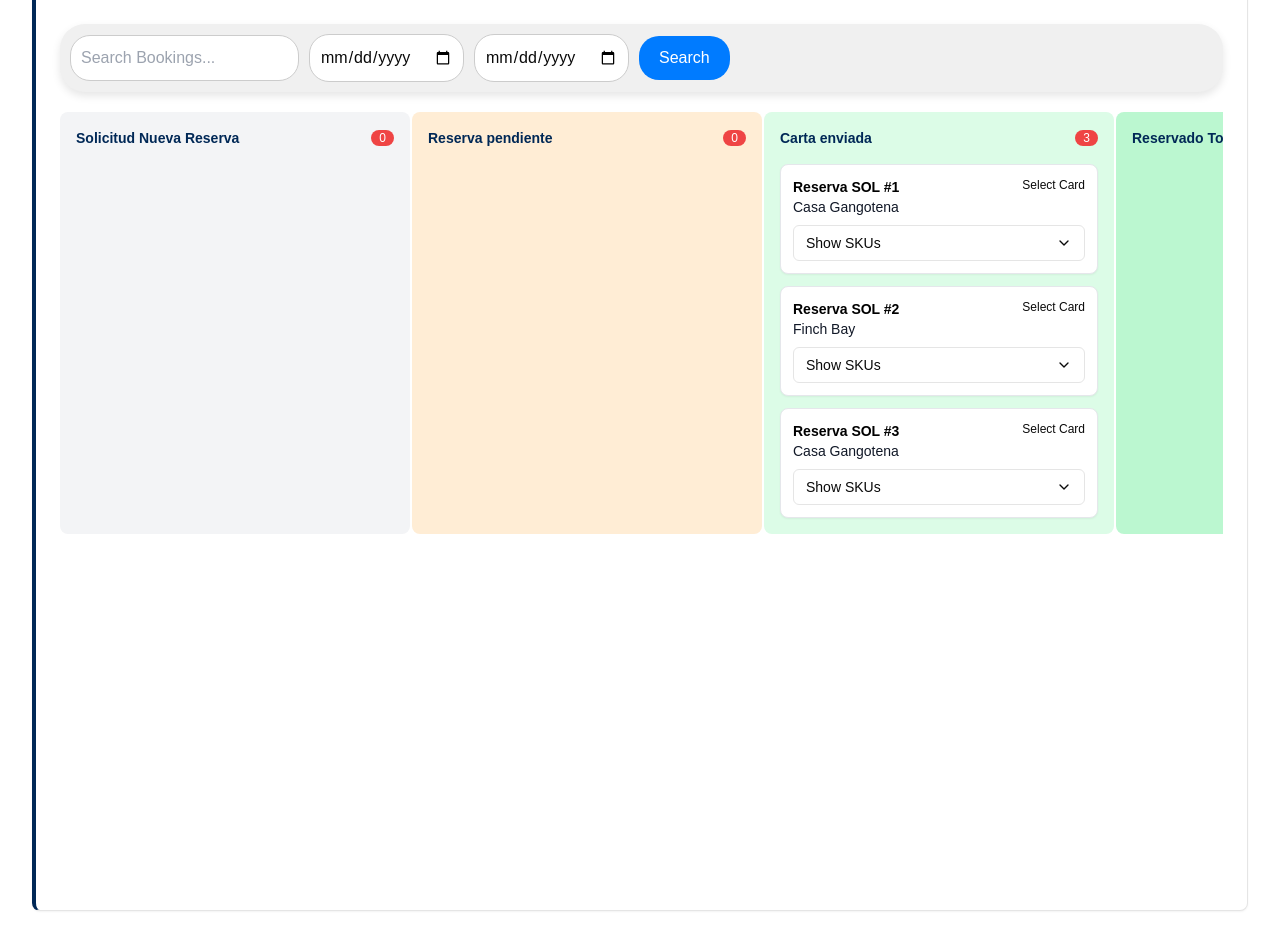
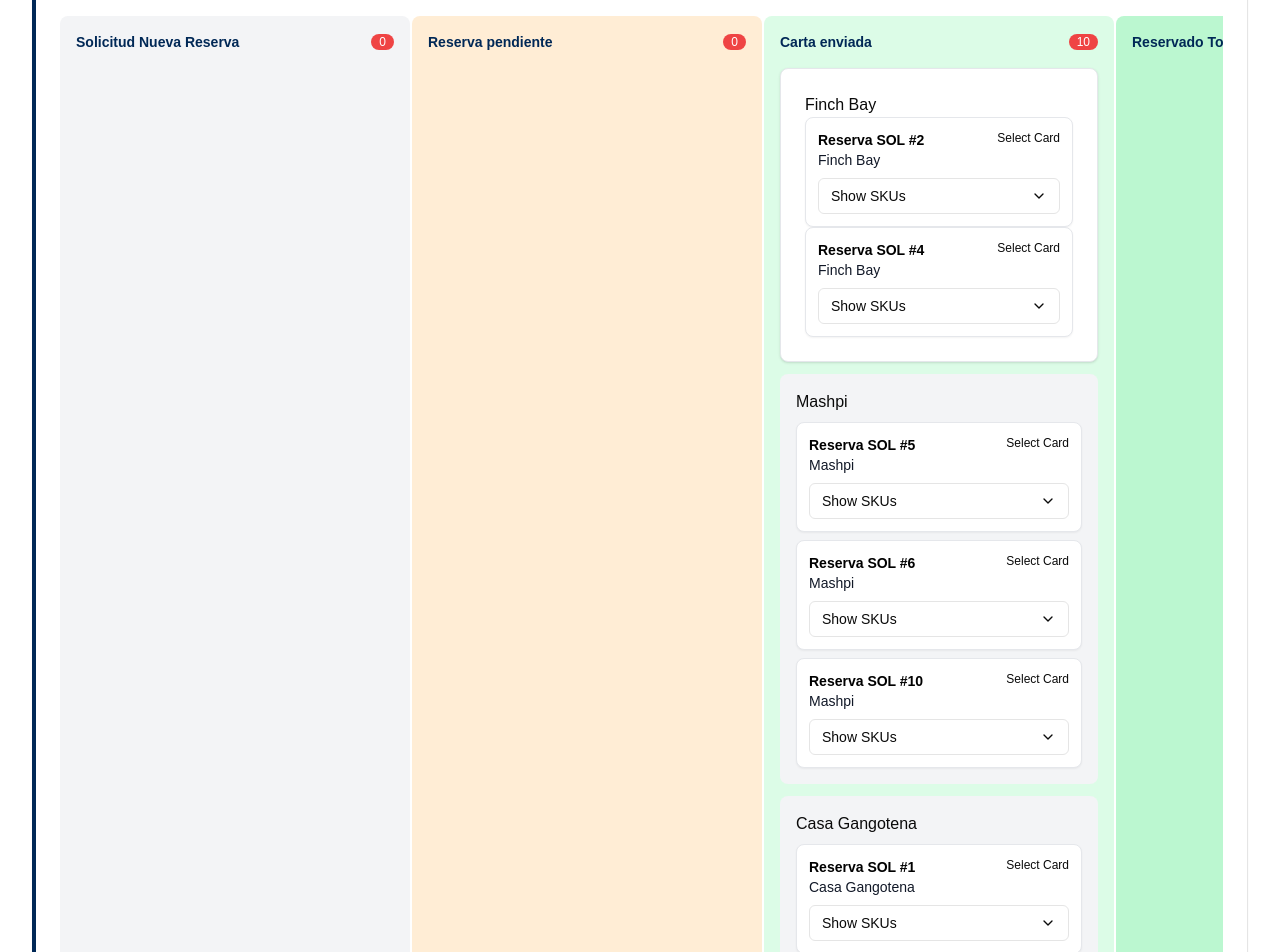
Before and after one commit to jvalverde-arch/kanban, a Next.js app: page /reservas/hoteles in a window 1280 px wide. Shown: the part 120-1072 px from the top of the page. Built offline with nearby package versions, Linux system fonts and the light colour scheme.

Commit message:
kanban card provider

```diff
--- a/components/kanban-board.tsx
+++ b/components/kanban-board.tsx
@@ -65,7 +65,7 @@ const generateMockTasks = (type: string): Task[] => {
   })) */
 
 
-    return Array.from({length:3}, (_, i) => ({
+    return Array.from({length:10}, (_, i) => ({
       provider: providers[Math.floor(Math.random() * 3)],
       id: `${types[type as keyof typeof types]}-${i + 1000}`,
       title: `Reserva ${types[type as keyof typeof types]} #${i + 1}`,
@@ -354,26 +354,23 @@ const updateTask = (updatedTask: Task) => {
 };
 
   return (
-    <div>
-      <div className="mb-5 mt-2">
-      <SearchBar
-      tasks={tasks}
-      onSearch={setATask}
-      setTasks={setTasks}
-       />
-      </div>
     <div className="grid grid-cols-7 gap-[22em] overflow-x-auto">
   {columns.map((column) => (
     <KanbanColumn
       count={count[column.id]}
       key={column.id}
       title={column.title}
-          onDragOver={handleDragOver} // Ahora está definido
+      onDragOver={handleDragOver}
       onDrop={(e) => handleDrop(e, column.id)}
       color={column.color}
     >
+      {/* Proveedor: Finch Bay */}
+      {tasks.some(task => task.state === column.id && task.provider === "Finch Bay") && (
+        <div className="max-w-sm p-6 bg-white border border-gray-200 rounded-lg shadow dark:bg-gray-800 dark:border-gray-700">
+
+          <h1>Finch Bay</h1>
           {tasks
-            .filter(task => task.state === column.id)
+            .filter(task => task.state === column.id && task.provider === "Finch Bay")
             .map((task) => (
               <motion.div
                 key={task.id}
@@ -389,6 +386,57 @@ const updateTask = (updatedTask: Task) => {
                 />
               </motion.div>
             ))}
+        </div>
+      )}
+
+      {/* Proveedor: Mashpi */}
+      {tasks.some(task => task.state === column.id && task.provider === "Mashpi") && (
+        <div className="flex flex-col rounded-lg gap-2 bg-gray-100 p-4">
+          <h1>Mashpi</h1>
+          {tasks
+            .filter(task => task.state === column.id && task.provider === "Mashpi")
+            .map((task) => (
+              <motion.div
+                key={task.id}
+                layout
+                initial={{ opacity: 0 }}
+                animate={{ opacity: 1 }}
+                exit={{ opacity: 0 }}
+              >
+                <KanbanCard
+                  task={task}
+                  onDragStart={(e) => handleDragStart(e, task.id)}
+                  onSKUUpdate={updateTask}
+                />
+              </motion.div>
+            ))}
+        </div>
+      )}
+
+      {/* Proveedor: Casa Gangotena */}
+      {tasks.some(task => task.state === column.id && task.provider === "Casa Gangotena") && (
+        <div className="flex flex-col rounded-lg gap-2 bg-gray-100 p-4">
+          <h1>Casa Gangotena</h1>
+          {tasks
+            .filter(task => task.state === column.id && task.provider === "Casa Gangotena")
+            .map((task) => (
+              <motion.div
+                key={task.id}
+                layout
+                initial={{ opacity: 0 }}
+                animate={{ opacity: 1 }}
+                exit={{ opacity: 0 }}
+              >
+                <KanbanCard
+                  task={task}
+                  onDragStart={(e) => handleDragStart(e, task.id)}
+                  onSKUUpdate={updateTask}
+                />
+              </motion.div>
+            ))}
+        </div>
+      )}
+
       {showPartialPopup &&
         <ViewSKUList
           taskID={taskMoving?.id}
@@ -397,17 +445,12 @@ const updateTask = (updatedTask: Task) => {
           isPartial={true}
           setTask={setATask}
           tasks={tasks}
-                  >
-                  </ViewSKUList>
+        />
       }
-
     </KanbanColumn>
   ))}
   <ToastContainer position="top-right" autoClose={5000} />
-      {showPopup && (
-        <LetterSentPopup onClose={() => setShowPopup(false)} />
-      )}
-    </div>
+  {showPopup && <LetterSentPopup onClose={() => setShowPopup(false)} />}
 </div>
   );
 }
--- a/components/searchBar.tsx
+++ b/components/searchBar.tsx
@@ -59,55 +59,29 @@ export const SearchBar: React.FC<SearchBarProps> = ({ tasks, onSearch, setTasks
     };
 
     return (
-        <div style={styles.container}>
+        <div className="flex items-center gap-2 p-2 rounded-full bg-gray-100 shadow-md">
             <input
                 type="text"
                 placeholder="Search Bookings..."
                 value={searchText}
                 onChange={(e) => setSearchText(e.target.value)}
-                style={styles.input}
+                className="p-2 rounded-full border border-gray-300 outline-none w-full"
             />
             <input
                 type="date"
                 value={startDate}
                 onChange={(e) => setStartDate(e.target.value)}
-                style={styles.input}
+                className="p-2 rounded-full border border-gray-300 outline-none w-[9em]"
             />
             <input
                 type="date"
                 value={endDate}
                 onChange={(e) => setEndDate(e.target.value)}
-                style={styles.input}
+                className="p-2 rounded-full border border-gray-300 outline-none w-[9em]"
             />
-            <button onClick={handleSearch} style={styles.button}>
+            <button onClick={handleSearch} className="p-2 px-4 rounded-full border-none bg-blue-500 text-white cursor-pointer w-[9em]">
                 Search
             </button>
         </div>
     );
 };
-
-const styles = {
-    container: {
-        display: 'flex',
-        alignItems: 'center',
-        gap: '10px',
-        padding: '10px',
-        borderRadius: '25px',
-        backgroundColor: '#f0f0f0',
-        boxShadow: '0 4px 8px rgba(0, 0, 0, 0.1)',
-    },
-    input: {
-        padding: '10px',
-        borderRadius: '20px',
-        border: '1px solid #ccc',
-        outline: 'none',
-    },
-    button: {
-        padding: '10px 20px',
-        borderRadius: '20px',
-        border: 'none',
-        backgroundColor: '#007bff',
-        color: '#fff',
-        cursor: 'pointer',
-    },
-};
```
Lines whose indentation alone changed are shown as unchanged.
